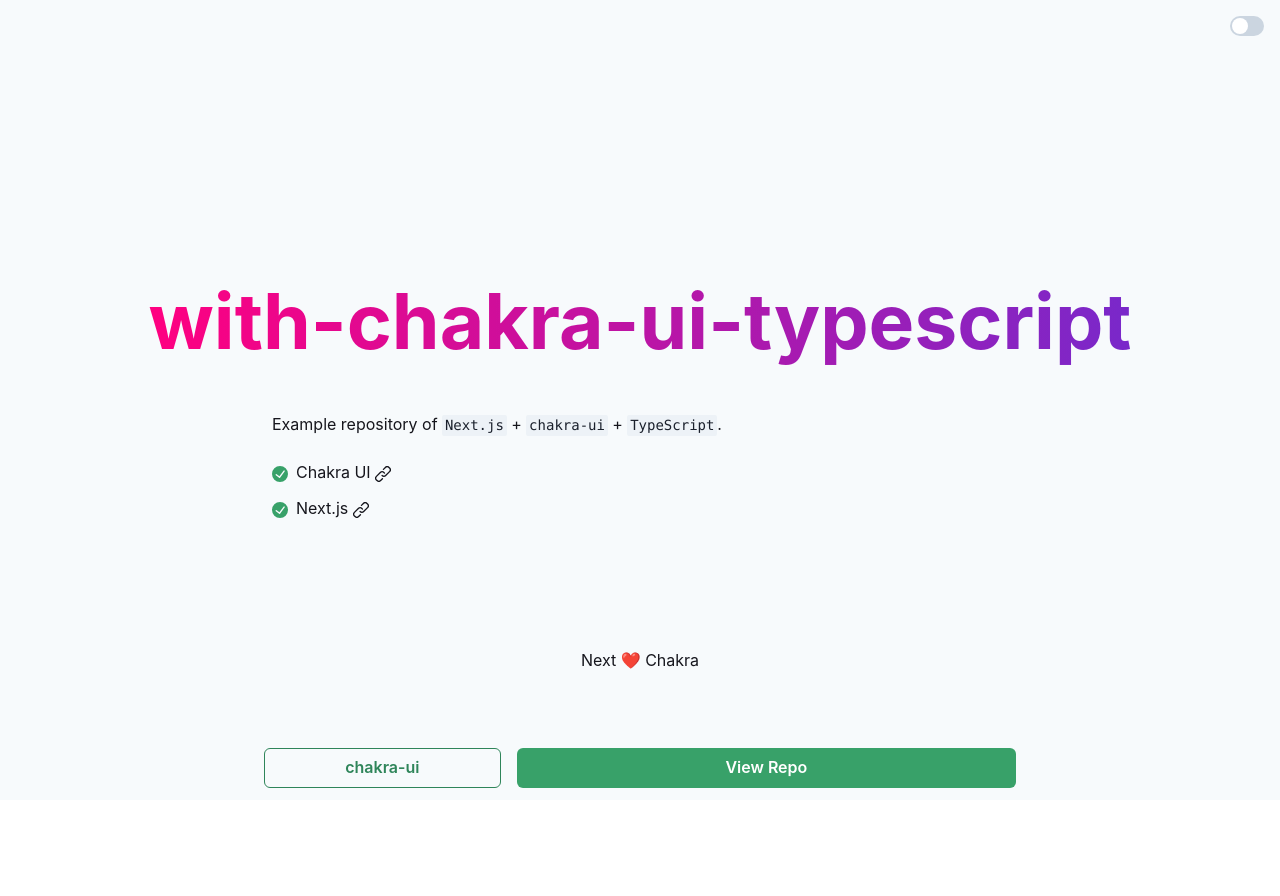
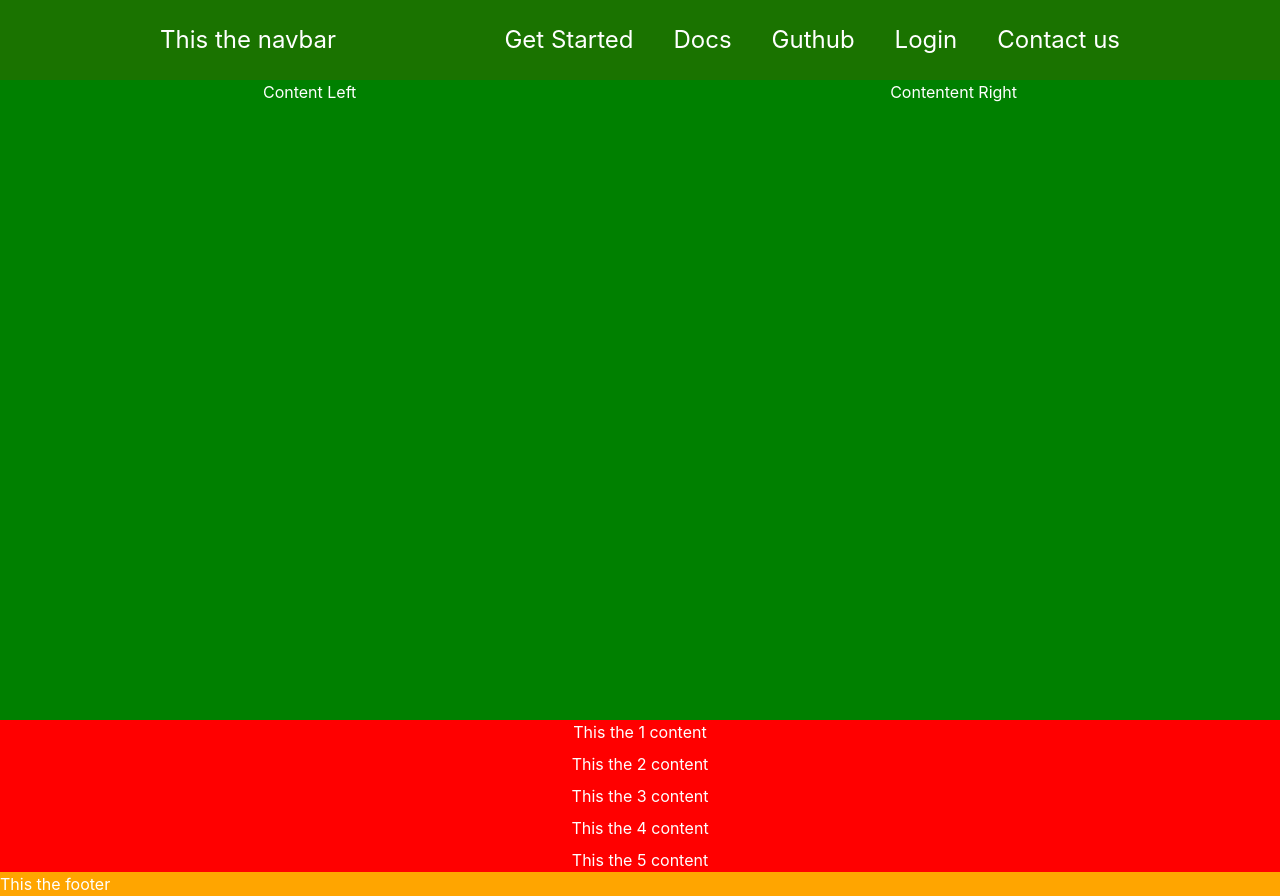
Before and after one commit to JorgeOchoaReyes/SinglePageWebsite, a Next.js app: page / in a window 1280 px wide. Before the commit the page ends 800 px from the top, so only its background shows below. Built offline with nearby package versions, Linux system fonts and the light colour scheme.

Commit message:
Basic Layout, no images or placeholders yet

```diff
--- a/src/components/CTA.tsx
+++ /dev/null
@@ -1,31 +0,0 @@
-import { Link as ChakraLink, Button } from '@chakra-ui/react'
-
-import { Container } from './Container'
-
-export const CTA = () => (
-  <Container
-    flexDirection="row"
-    position="fixed"
-    bottom="0"
-    width="100%"
-    maxWidth="48rem"
-    py={3}
-  >
-    <ChakraLink isExternal href="https://chakra-ui.com" flexGrow={1} mx={2}>
-      <Button width="100%" variant="outline" colorScheme="green">
-        chakra-ui
-      </Button>
-    </ChakraLink>
-
-    <ChakraLink
-      isExternal
-      href="https://github.com/vercel/next.js/blob/canary/examples/with-chakra-ui-typescript"
-      flexGrow={3}
-      mx={2}
-    >
-      <Button width="100%" variant="solid" colorScheme="green">
-        View Repo
-      </Button>
-    </ChakraLink>
-  </Container>
-)
--- a/src/components/Container.tsx
+++ b/src/components/Container.tsx
@@ -1,19 +1,16 @@
-import { Flex, useColorMode, FlexProps } from '@chakra-ui/react'
+import { StackProps, VStack, Flex, FlexProps } from '@chakra-ui/react';
+import React, { Children } from 'react'
 
-export const Container = (props: FlexProps) => {
-  const { colorMode } = useColorMode()
+interface ContainerProps {
 
-  const bgColor = { light: 'gray.50', dark: 'gray.900' }
+}
 
-  const color = { light: 'black', dark: 'white' }
-  return (
-    <Flex
-      direction="column"
-      alignItems="center"
-      justifyContent="flex-start"
-      bg={bgColor[colorMode]}
-      color={color[colorMode]}
-      {...props}
-    />
-  )
+export const Container: React.FC<ContainerProps> = (props: FlexProps) => {
+    return (
+        <Flex
+            {...props}
+            alignContent="center"
+            flexDirection="column"
+        />
+    );
 }
--- a/src/components/DarkModeSwitch.tsx
+++ /dev/null
@@ -1,16 +0,0 @@
-import { useColorMode, Switch } from '@chakra-ui/react'
-
-export const DarkModeSwitch = () => {
-  const { colorMode, toggleColorMode } = useColorMode()
-  const isDark = colorMode === 'dark'
-  return (
-    <Switch
-      position="fixed"
-      top="1rem"
-      right="1rem"
-      color="green"
-      isChecked={isDark}
-      onChange={toggleColorMode}
-    />
-  )
-}
--- a/src/components/Footer.tsx
+++ b/src/components/Footer.tsx
@@ -1,5 +1,14 @@
-import { Flex, FlexProps } from '@chakra-ui/react'
+import { Box, Text } from '@chakra-ui/react';
+import React from 'react'
 
-export const Footer = (props: FlexProps) => (
-  <Flex as="footer" py="8rem" {...props} />
-)
+interface FooterProps {
+
+}
+
+export const Footer: React.FC<FooterProps> = ({}) => {
+    return (
+        <Box backgroundColor='orange' >
+            <Text textColor='white'> This the footer</Text>
+        </Box>
+    );
+}
--- /dev/null
+++ b/src/components/Header.tsx
@@ -0,0 +1,17 @@
+import React from 'react';
+import { Box, HStack, Text } from '@chakra-ui/react';
+
+interface HeaderProps {
+
+}
+
+export const Header: React.FC<HeaderProps> = ({}) => {
+    return (
+        <Box  w="100%" h="80vh">
+            <HStack align='center' alignContent='center' flexDirection='row' justifyContent='space-around'>
+                <Text textColor='white'> Content Left </Text>
+                <Text textColor='white'> Contentent Right </Text>
+            </HStack>
+        </Box>
+    );
+}
--- a/src/components/Hero.tsx
+++ /dev/null
@@ -1,17 +0,0 @@
-import { Flex, Heading } from '@chakra-ui/react'
-
-export const Hero = ({ title }: { title: string }) => (
-  <Flex
-    justifyContent="center"
-    alignItems="center"
-    height="100vh"
-    bgGradient="linear(to-l, #7928CA, #FF0080)"
-    bgClip="text"
-  >
-    <Heading fontSize="6vw">{title}</Heading>
-  </Flex>
-)
-
-Hero.defaultProps = {
-  title: 'with-chakra-ui-typescript',
-}
--- a/src/components/Main.tsx
+++ b/src/components/Main.tsx
@@ -1,13 +1,21 @@
-import { Stack, StackProps } from '@chakra-ui/react'
+import { Box, Text, VStack } from '@chakra-ui/react';
+import React from 'react'
 
-export const Main = (props: StackProps) => (
-  <Stack
-    spacing="1.5rem"
-    width="100%"
-    maxWidth="48rem"
-    mt="-45vh"
-    pt="8rem"
-    px="1rem"
-    {...props}
-  />
-)
+interface MainProps {
+
+}
+
+export const Main: React.FC<MainProps> = ({}) => {
+    return (
+        <Box backgroundColor='red' w="100%" >
+            <VStack>
+                <Text textColor='white'> This the 1 content </Text>
+                <Text textColor='white'> This the 2 content </Text>
+                <Text textColor='white'> This the 3 content </Text>
+                <Text textColor='white'> This the 4 content </Text>
+                <Text textColor='white'> This the 5 content </Text>
+            </VStack>
+
+        </Box>
+    );
+}
--- /dev/null
+++ b/src/components/Navbar.tsx
@@ -0,0 +1,25 @@
+import { Box, Text, HStack, Spacer, Stack } from '@chakra-ui/react';
+import React from 'react';
+
+interface NavbarProps {
+
+}
+
+export const Navbar: React.FC<NavbarProps> = ({}) => {
+    return (
+        <Box  w="100%" h="5rem" position='sticky' top='0' background="rgb(255, 0, 0, .1)" paddingX="160px" display='flex' justifyContent='center' flexDirection='column' >
+
+            <HStack spacing={10} >
+
+                <Text fontSize='24' textColor='white'> This the navbar</Text>
+                <Spacer />
+                <Text fontSize='24' textColor='white'> Get Started </Text>
+                <Text fontSize='24' textColor='white'> Docs </Text>
+                <Text fontSize='24' textColor='white'> Guthub </Text>
+                <Text fontSize='24' textColor='white'> Login </Text>
+                <Text fontSize='24' textColor='white'> Contact us </Text>
+            </HStack>
+
+        </Box>
+    );
+}
--- a/src/pages/index.tsx
+++ b/src/pages/index.tsx
@@ -1,55 +1,19 @@
-import {
-  Link as ChakraLink,
-  Text,
-  Code,
-  List,
-  ListIcon,
-  ListItem,
-} from '@chakra-ui/react'
-import { CheckCircleIcon, LinkIcon } from '@chakra-ui/icons'
-
-import { Hero } from '../components/Hero'
-import { Container } from '../components/Container'
-import { Main } from '../components/Main'
-import { DarkModeSwitch } from '../components/DarkModeSwitch'
-import { CTA } from '../components/CTA'
-import { Footer } from '../components/Footer'
+import { Container } from "../components/Container";
+import { Navbar } from "../components/Navbar";
+import { Header } from "../components/Header";
+import { Main } from "../components/Main";
+import { Footer } from "../components/Footer";
+import { Box } from "@chakra-ui/react";
 
 const Index = () => (
-  <Container height="100vh">
-    <Hero />
-    <Main>
-      <Text>
-        Example repository of <Code>Next.js</Code> + <Code>chakra-ui</Code> +{' '}
-        <Code>TypeScript</Code>.
-      </Text>
+  <Container>
+    <Box backgroundColor='green'>
+      <Navbar />
+      <Header />
+    </Box>
 
-      <List spacing={3} my={0}>
-        <ListItem>
-          <ListIcon as={CheckCircleIcon} color="green.500" />
-          <ChakraLink
-            isExternal
-            href="https://chakra-ui.com"
-            flexGrow={1}
-            mr={2}
-          >
-            Chakra UI <LinkIcon />
-          </ChakraLink>
-        </ListItem>
-        <ListItem>
-          <ListIcon as={CheckCircleIcon} color="green.500" />
-          <ChakraLink isExternal href="https://nextjs.org" flexGrow={1} mr={2}>
-            Next.js <LinkIcon />
-          </ChakraLink>
-        </ListItem>
-      </List>
-    </Main>
-
-    <DarkModeSwitch />
-    <Footer>
-      <Text>Next ❤️ Chakra</Text>
-    </Footer>
-    <CTA />
+    <Main />
+    <Footer />
   </Container>
 )
 
```
